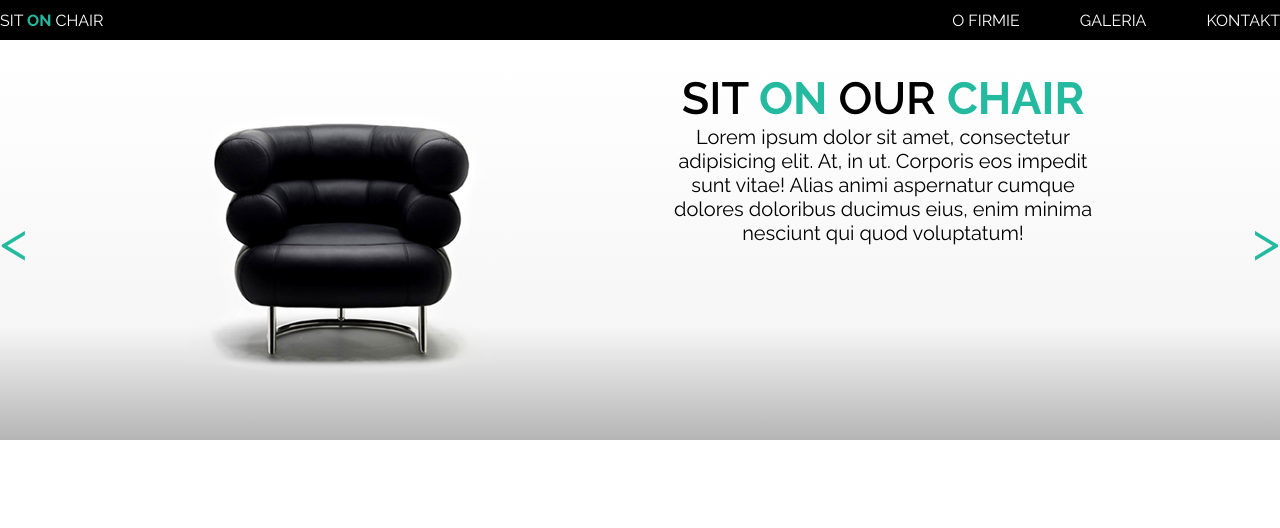
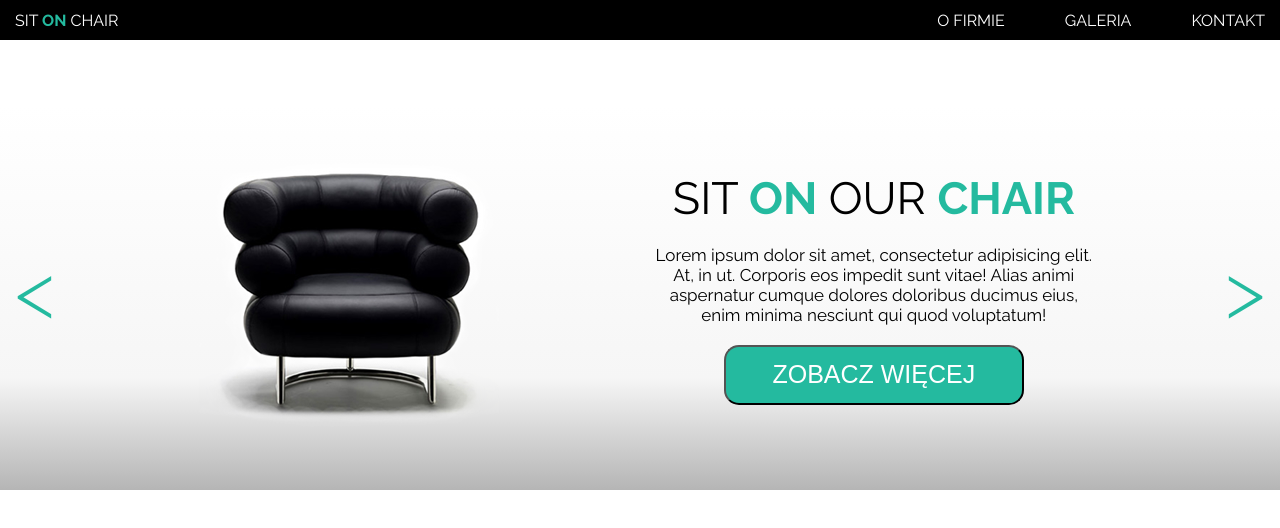
Before and after one commit to woopul/SitOnChair-project, a plain HTML site: page Dodatkowe-kalkulator/mainPage.html in a window 1280 px wide. Drawn offline with Linux system fonts and the light colour scheme.

Commit message:
dodanie buttona do slidera

```diff
--- a/Dodatkowe-kalkulator/css/mainPageStyle.css
+++ b/Dodatkowe-kalkulator/css/mainPageStyle.css
@@ -13,7 +13,7 @@ body {
 }
 
 .wrapper {
-    width: 1400px;
+    width: 1250px;
     margin: 0 auto;
 }
 
@@ -40,7 +40,7 @@ header {
     color: #fff;
 }
 
-.header__logo a span{
+.header__logo a span {
     font-weight: 700;
 }
 
@@ -56,6 +56,7 @@ nav ul li:not(:last-child) {
 }
 
 section.slider {
+    margin-top: 50px;
     height: 400px;
     background: rgba(255, 255, 255, 1);
     background: -moz-linear-gradient(top, rgba(255, 255, 255, 1) 0%, rgba(255, 255, 255, 1) 4%, rgba(246, 246, 246, 1) 72%, rgba(181, 181, 181, 1) 100%);
@@ -69,25 +70,43 @@ section.slider {
 
 .arrow {
     align-self: center;
-    font-size: 55px;
+    font-size: 80px;
+    font-weight: 300;
 }
 
 .slider__text__content {
     width: 440px;
-    font-size: 45px;
-
+    display: flex;
+    flex-direction: column;
+    align-items: center;
+    flex-wrap: wrap;
 }
 
 .slider__text__content p {
+    font-size: 45px;
+    font-weight: 400;
     text-align: center;
-    font-weight: 600;
+    padding-bottom: 0;
+    padding-top: 50px;
 }
 
-.slider__text__content p span{
+.slider__text__content p span {
     font-weight: 700;
 }
 
-.slider__text__content article{
-    font-size: 20px;
+.slider__text__content article {
+    font-size: 17px;
     text-align: center;
+    padding-top: 20px;
+    padding-bottom: 20px;
 }
+
+.slider__button {
+    width: 300px;
+    height: 60px;
+    font-size: 25px;
+    color: white;
+    background-color: #24BA9F;
+    border-radius: 15px;
+    /*align-self: center;*/
+}
--- a/Dodatkowe-kalkulator/mainPage.html
+++ b/Dodatkowe-kalkulator/mainPage.html
@@ -39,7 +39,7 @@
             <article>Lorem ipsum dolor sit amet, consectetur adipisicing elit. At, in ut. Corporis eos impedit sunt vitae!
                 Alias animi aspernatur cumque dolores doloribus ducimus eius, enim minima nesciunt qui quod
                 voluptatum!</article>
-            <div class="button"></div>
+            <button type="button" class="slider__button">ZOBACZ WIĘCEJ</button>
         </div>
         <div class="arrow color">&gt;</div>
     </div>
```
